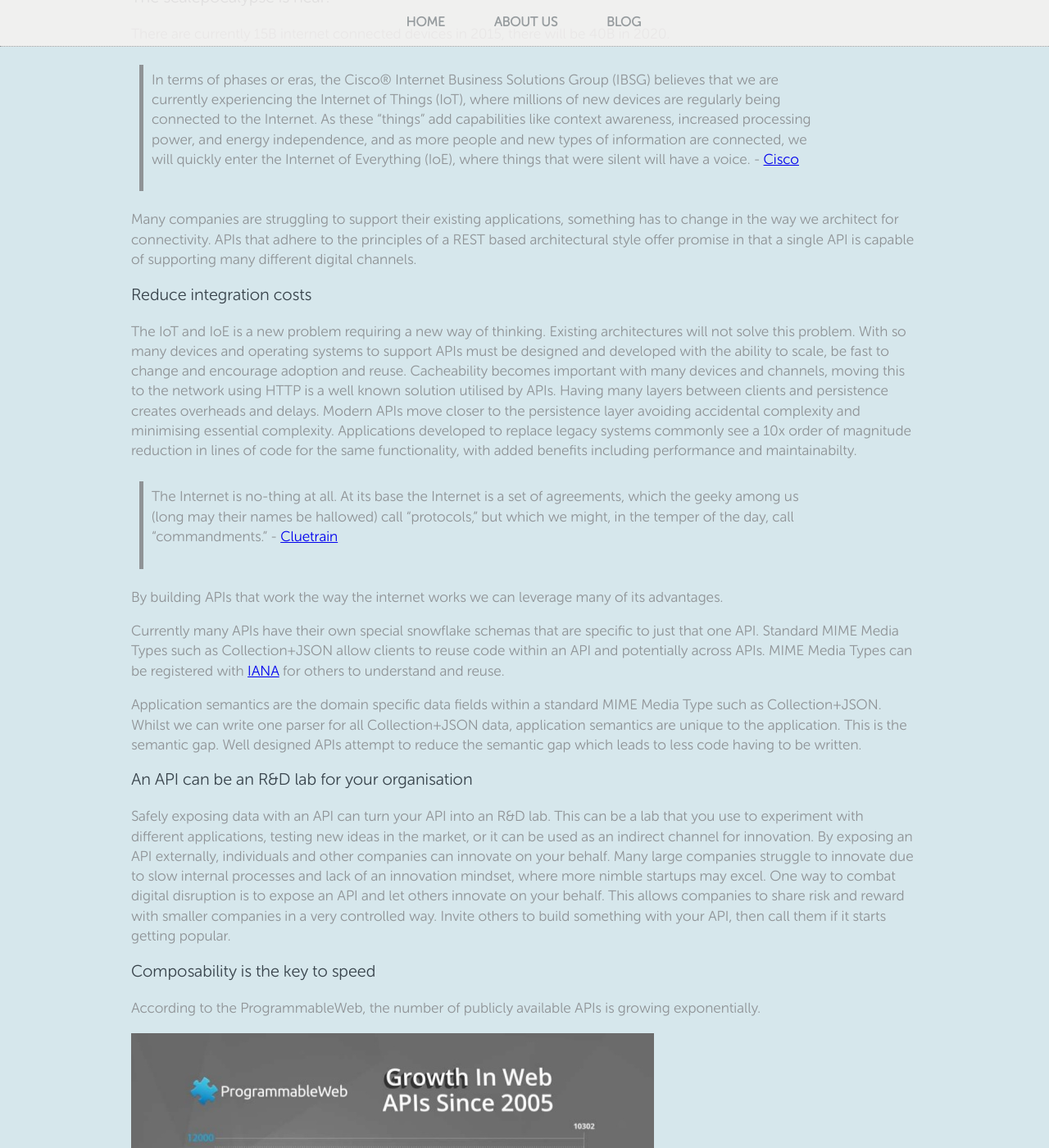
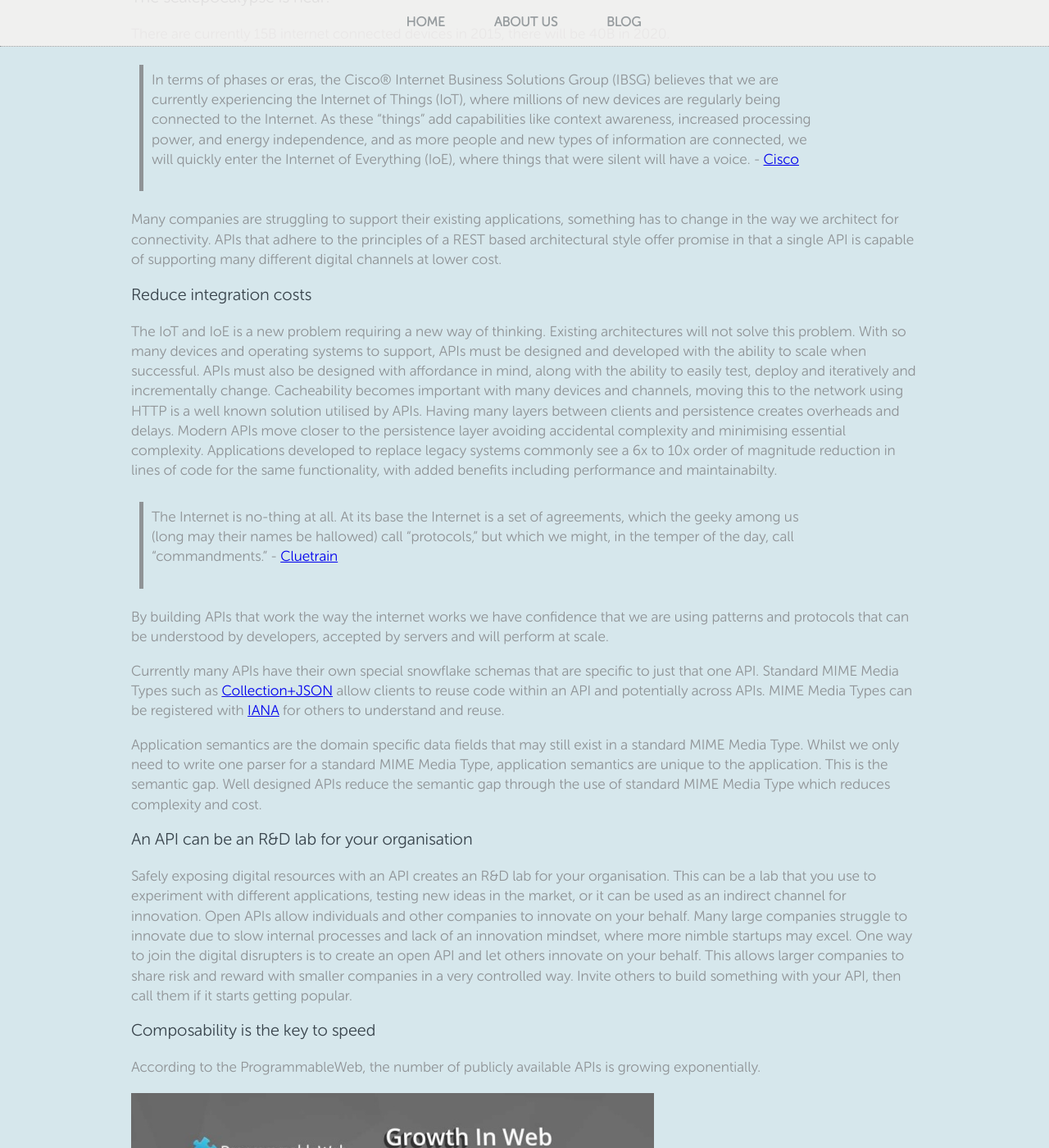
Before and after one commit to hyprnz/hyprnz.github.io, a Jekyll site: the page built from _posts/2015-03-17-why-api-first-strategy.md, in a window 1280 px wide and 1400 px high, scrolled down 588 px. Shown: the whole window at 82% size. Built offline with Jekyll 4.4.1, drawn with Linux system fonts in a browser that asks for light colours; some web fonts are replaced; some of the changed text lies outside the part shown.

Commit message:
Added node image

```diff
--- a/_posts/2015-03-17-why-api-first-strategy.md
+++ b/_posts/2015-03-17-why-api-first-strategy.md
@@ -10,7 +10,7 @@
 
 An API enables one application to talk to another application over the internet.
 
-The term API has been around for a long time, although its most recent incarnation is arguably its most interesting. A modern API is a way to safely expose digital resources to be consumed internally, by trusted partners or as an open API. Exposing data creates many more opportunities than exposing applications which have a single purpose created by the imagination of a single company.
+The term API has been around for a long time, although its most recent incarnation is arguably its most interesting. A modern API is a way to safely share digital resources to be consumed internally, by trusted partners or as an open API. Exposing digital resources creates many more opportunities than exposing applications which have a single purpose thought up by a single company.
 
 ## Why do you need an API strategy?
 
@@ -19,21 +19,21 @@
 
 > In terms of phases or eras, the Cisco® Internet Business Solutions Group (IBSG) believes that we are currently experiencing the Internet of Things (IoT), where millions of new devices are regularly being connected to the Internet. As these “things” add capabilities like context awareness, increased processing power, and energy independence, and as more people and new types of information are connected, we will quickly enter the Internet of Everything (IoE), where things that were silent will have a voice. - [Cisco](http://share.cisco.com/IoESocialWhitepaper/#/0/2)
 
-Many companies are struggling to support their existing applications, something has to change in the way we architect for connectivity. APIs that adhere to the principles of a REST based architectural style offer promise in that a single API is capable of supporting many different digital channels.
+Many companies are struggling to support their existing applications, something has to change in the way we architect for connectivity. APIs that adhere to the principles of a REST based architectural style offer promise in that a single API is capable of supporting many different digital channels at lower cost.
 
 ### Reduce integration costs
-The IoT and IoE is a new problem requiring a new way of thinking. Existing architectures will not solve this problem. With so many devices and operating systems to support APIs must be designed and developed with the ability to scale, be fast to change and encourage adoption and reuse. Cacheability becomes important with many devices and channels, moving this to the network using HTTP is a well known solution utilised by APIs. Having many layers between clients and persistence creates overheads and delays. Modern APIs move closer to the persistence layer avoiding accidental complexity and minimising essential complexity. Applications developed to replace legacy systems commonly see a 10x order of magnitude reduction in lines of code for the same functionality, with added benefits including performance and maintainabilty.
+The IoT and IoE is a new problem requiring a new way of thinking. Existing architectures will not solve this problem. With so many devices and operating systems to support, APIs must be designed and developed with the ability to scale when successful. APIs must also be designed with affordance in mind, along with the ability to easily test, deploy and iteratively and incrementally change. Cacheability becomes important with many devices and channels, moving this to the network using HTTP is a well known solution utilised by APIs. Having many layers between clients and persistence creates overheads and delays. Modern APIs move closer to the persistence layer avoiding accidental complexity and minimising essential complexity. Applications developed to replace legacy systems commonly see a 6x to 10x order of magnitude reduction in lines of code for the same functionality, with added benefits including performance and maintainabilty.
 
 > The Internet is no-thing at all. At its base the Internet is a set of agreements, which the geeky among us (long may their names be hallowed) call “protocols,” but which we might, in the temper of the day, call “commandments.” - [Cluetrain](https://medium.com/backchannel/internet-under-fire-gets-new-manifests-207a922b459e)
 
-By building APIs that work the way the internet works we can leverage many of its advantages.
+By building APIs that work the way the internet works we have confidence that we are using patterns and protocols that can be understood by developers, accepted by servers and will perform at scale.
 
-Currently many APIs have their own special snowflake schemas that are specific to just that one API. Standard MIME Media Types such as Collection+JSON allow clients to reuse code within an API and potentially across APIs. MIME Media Types can be registered with [IANA](http://www.iana.org/assignments/media-types/media-types.xhtml) for others to understand and reuse.
+Currently many APIs have their own special snowflake schemas that are specific to just that one API. Standard MIME Media Types such as [Collection+JSON](http://amundsen.com/media-types/collection/) allow clients to reuse code within an API and potentially across APIs. MIME Media Types can be registered with [IANA](http://www.iana.org/assignments/media-types/media-types.xhtml) for others to understand and reuse.
 
-Application semantics are the domain specific data fields within a standard MIME Media Type such as Collection+JSON. Whilst we can write one parser for all Collection+JSON data, application semantics are unique to the application. This is the semantic gap. Well designed APIs attempt to reduce the semantic gap which leads to less code having to be written.
+Application semantics are the domain specific data fields that may still exist in a standard MIME Media Type. Whilst we only need to write one parser for a standard MIME Media Type, application semantics are unique to the application. This is the semantic gap. Well designed APIs reduce the semantic gap through the use of standard MIME Media Type which reduces complexity and cost.
 
 ### An API can be an R&D lab for your organisation
-Safely exposing data with an API can turn your API into an R&D lab. This can be a lab that you use to experiment with different applications, testing new ideas in the market, or it can be used as an indirect channel for innovation. By exposing an API externally, individuals and other companies can innovate on your behalf. Many large companies struggle to innovate due to slow internal processes and lack of an innovation mindset, where more nimble startups may excel. One way to combat digital disruption is to expose an API and let others innovate on your behalf. This allows companies to share risk and reward with smaller companies in a very controlled way. Invite others to build something with your API, then call them if it starts getting popular.
+Safely exposing digital resources with an API creates an R&D lab for your organisation. This can be a lab that you use to experiment with different applications, testing new ideas in the market, or it can be used as an indirect channel for innovation. Open APIs allow individuals and other companies to innovate on your behalf. Many large companies struggle to innovate due to slow internal processes and lack of an innovation mindset, where more nimble startups may excel. One way to join the digital disrupters is to create an open API and let others innovate on your behalf. This allows larger companies to share risk and reward with smaller companies in a very controlled way. Invite others to build something with your API, then call them if it starts getting popular.
 
 ### Composability is the key to speed
 
@@ -45,16 +45,22 @@
 
 >Five key drivers of digital disruption – wastage of resources, redundancy, complexity, limited access and broken trust. - [Rachael Botsman](http://www.slideshare.net/capgemini/igital-transformation-review-7)
 
-APIs are one of the vehicles entrepreneurs are using to exploit these drivers by reducing waste, cutting out the middle person, opening access to data and improving customer experience and trust. APIs can be a foundation for innovation, as companies are able to expose their data for others to combine in diverse and innovative ways.
+APIs are one of the vehicles entrepreneurs are using to exploit these drivers by reducing waste, cutting out the middle person, opening access to data and improving customer experience and trust through innovative products. APIs can be a foundation for innovation, as companies are able to share their digital resources for others to combine in diverse and innovative ways.
 
-APIs don’t have to be exposed externally to be of benefit. Trusted and open APIs allow businesses to expose their data to other companies. Proprietary APIs allow businesses to expose data internally. Both can reduce the semantic gap by using media types that can be consumed by many clients rather than traditionally exposing each bit of data with a unique interface requiring more code to be written.
+APIs don’t have to be shared externally to be of benefit. Whilst trusted and open APIs allow businesses to share digital resources with other companies, proprietary APIs allow businesses to share digital resources internally. Sharing digital resources internally through an API allows for the development of small focused internal applications with less expense and greater speed. They may also combine digital resources from different internal APIs or mash them up with external APIs from other companies to solve internal business problems.
 
 ### The value of exposing data outweighs the risks
 
-APIs can be private, exposed to trusted partners or completely open. Private APIs offer many benefits, yet open APIs have the added benefit of indirect innovation. For risk averse companies this is a dilemma. How do you expose your most valuable asset, your data, in a way that is safe?
+APIs can be private, shared with trusted partners or completely open. Private APIs offer many benefits, yet open APIs have the added benefit of indirect innovation. For risk averse companies this is a dilemma. How do you expose your most valuable assets, your digital resources, in a way that is safe?
 
 REST based architectural styles promote having a single front door to the API. Rather than exposing a number of URLs as endpoints that must all be secured, a single front door is easier to defend than many side doors. Even though all access comes through the front door, the first room you see may be different depending on who or what you are.
 
+Companies not considering sharing digital resources are at greater risk of a short fuse big bang scenario happening to them and if it does they will be less prepared to respond.
+
 ## Summary
 
-An API is like a network of data. The power of networks is in the number of connections. Metcalfe’s law states that the value of a network increases proportionately to the square of the number of users. If companies continue to act like hubs then they do not exploit the additional connectivity that is possible. As Mike Amundsen said at APIDays in Sydney recently - Be a node not a hub. Data without an API is like a computer without the Internet.
+An API should be like a network of digital resources, where the power of network is in the number of connections. [Metcalfe’s law](http://en.wikipedia.org/wiki/Metcalfe%27s_law) states that the value of a network increases proportionately to the square of the number of users. If companies continue to act like hubs then they can not exploit the additional connectivity and value available through APIs.
+
+![Growth of APIs]({{ site.url }}/assets/node-not-hub.png)
+
+>Be a node not a hub - Mike Amundsen
```
Also changed, not shown: assets/node-not-hub.png (added).
